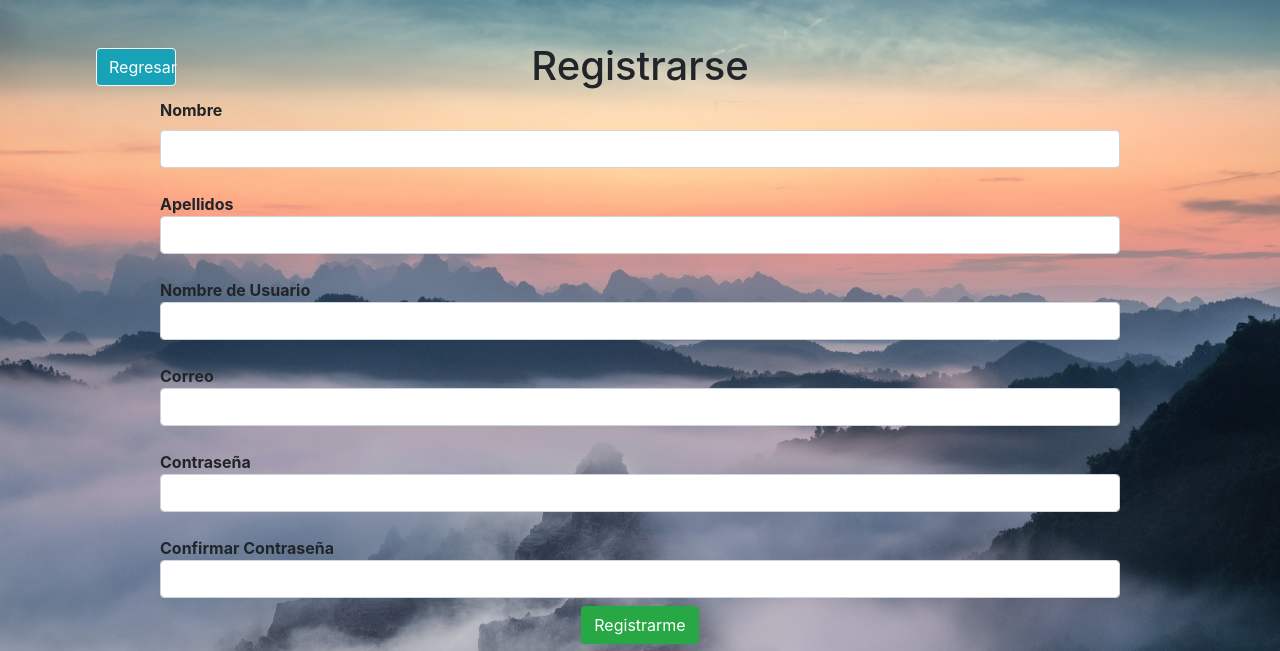
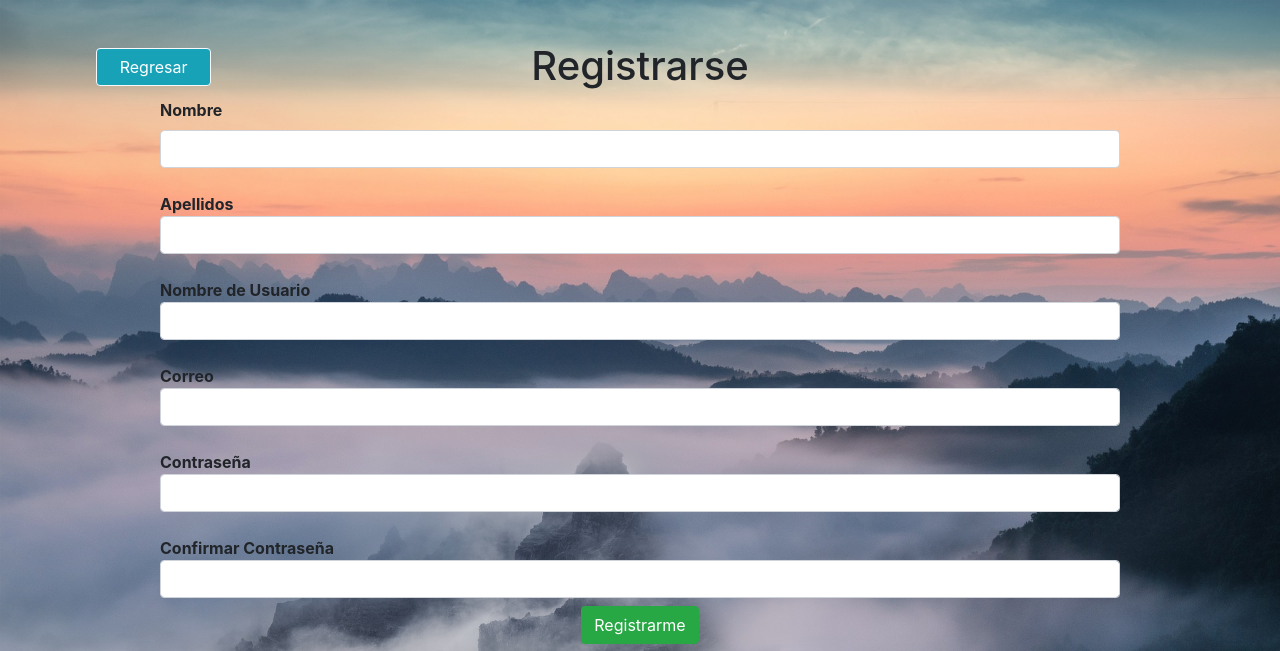
Before and after one commit to WanerValencia2019/hitmind, a Django app: page /usuario/registrar in a window 1280 px wide. Shown: the top 651 px of the page. Run offline with Django 3.2, Linux system fonts and the light colour scheme; parts of the project's set-up code (start-up, migrations or seed data) failed here and were passed over; some libraries are stand-ins or nearby versions.

Commit message:
new commit

```diff
--- a/static/css/estilos.css
+++ b/static/css/estilos.css
@@ -112,12 +112,23 @@
 .centerH{
     margin-top: 11%;
 }
+
+.tamano{
+    width: 18%;
+}
 @media (max-width: 983px){
     .izquierda{
         margin-left: 0;
         padding-left: 0;
     }
 }
+
+@media (max-width: 989px){
+    .ocultar{
+        display: none;
+    }
+}
+
 @media (max-width: 576px){
     .organizar{
         width: 100%;
--- a/templates/ResetPassword/password_reset_form.html
+++ b/templates/ResetPassword/password_reset_form.html
@@ -1,6 +1,9 @@
 {% extends 'principal/base.html' %} {% block menu %} {% endblock menu %} {% block barraLateral %} {% endblock barraLateral %} {% block contenido %}
 
 <body>
+	<div class="w-50 mt-5 ocultar ml-5 mb-n5">
+        <a class="btn btn-info border-light  ml-5  tamano" href="{% url 'listar' %}">Regresar</a>
+    </div>
     <section class="d-flex justify-content-center centerH">
         <form id="formulario" class="form-group " method="post" accept-charset="utf-8">
             {% csrf_token %}
--- a/templates/principal/base.html
+++ b/templates/principal/base.html
@@ -76,6 +76,9 @@
                 <li class="nav-item  active">
                     <a class="nav-link " href="{% url 'login' %}">Iniciar Sesión</a>
                 </li>
+                <li class="nav-item  active">
+                    <a class="nav-link " href="{% url 'registrar' %}">Registrarse</a>
+                </li>
                 {% endif %} {% if user.is_authenticated %}
                 <strong class="">{{ user.first_name }} {{user.last_name}}</strong> {% endif %}
             </ul>
--- a/templates/users/login.html
+++ b/templates/users/login.html
@@ -1,11 +1,14 @@
 {% extends 'principal/base.html' %} {% block contenido %} {% block menu %} {% endblock menu %} {% block barraLateral %} {% endblock barraLateral %}
 
 <body>
+    <div class="w-50 mt-5 ml-5 ocultar mb-n5">
+        <a class="btn btn-info border-light  ml-5 tamano" href="{% url 'listar' %}">Regresar</a>
+    </div>
     <div class="div1">
         <section class="centrar d-inline-block ">
             <form class="form-control-lg " method="post" accept-charset="utf-8 ">
                 {% csrf_token %}
-                <h1 class="text-center  mt-n4">Iniciar Sesión</h1>
+                <h1 class="text-center mt-n4">Iniciar Sesión</h1>
                 <label class="badge letter" for="username ">Nombre de Usuario</label><br>
                 <input autocomplete="off " class="form-control form " id="cajatext " type="text " name="username" required=" "></br>
                 <label class=" badge margin-lb letter" for="password">Contraseña</label><br>
--- a/templates/users/register.html
+++ b/templates/users/register.html
@@ -1,8 +1,8 @@
 {% extends 'principal/base.html' %} {% block menu %} {% endblock menu %} {% block contenido %} {% block barraLateral %} {% endblock barraLateral %}
 
 <body>
-     <div class="w-25 mt-5 ml-5 mb-n5">
-        <a class="btn btn-info border-light  ml-5  w-25" href="{% url 'listar' %}">Regresar</a>
+     <div class="w-50 ocultar mt-5 ml-5 mb-n5">
+        <a class="btn btn-info border-light  ml-5 tamano" href="{% url 'listar' %}">Regresar</a>
     </div>
 
     <section class="d-flex justify-content-center ">
```
